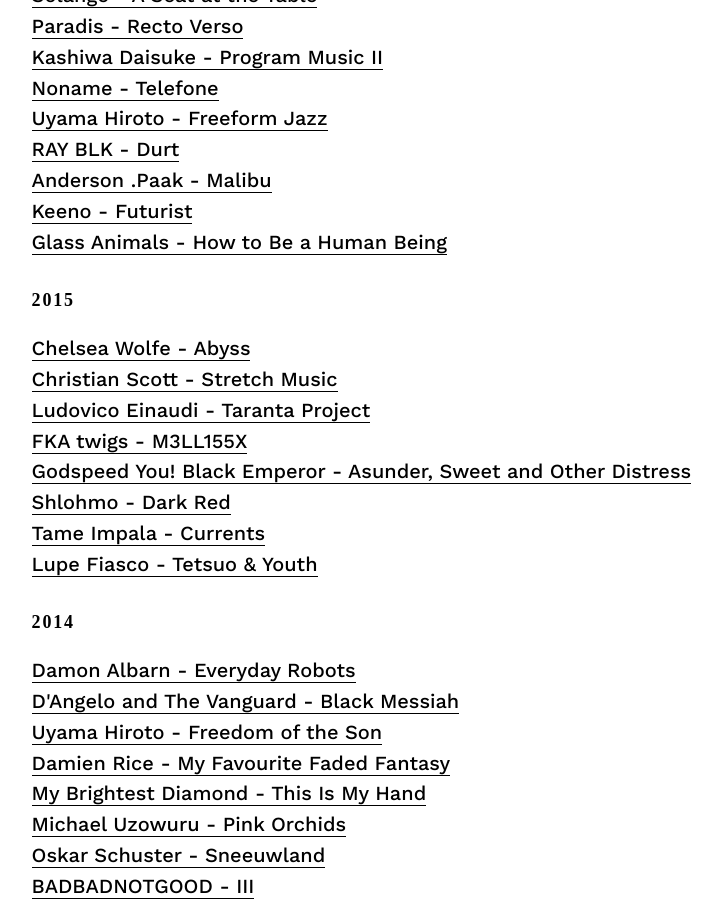
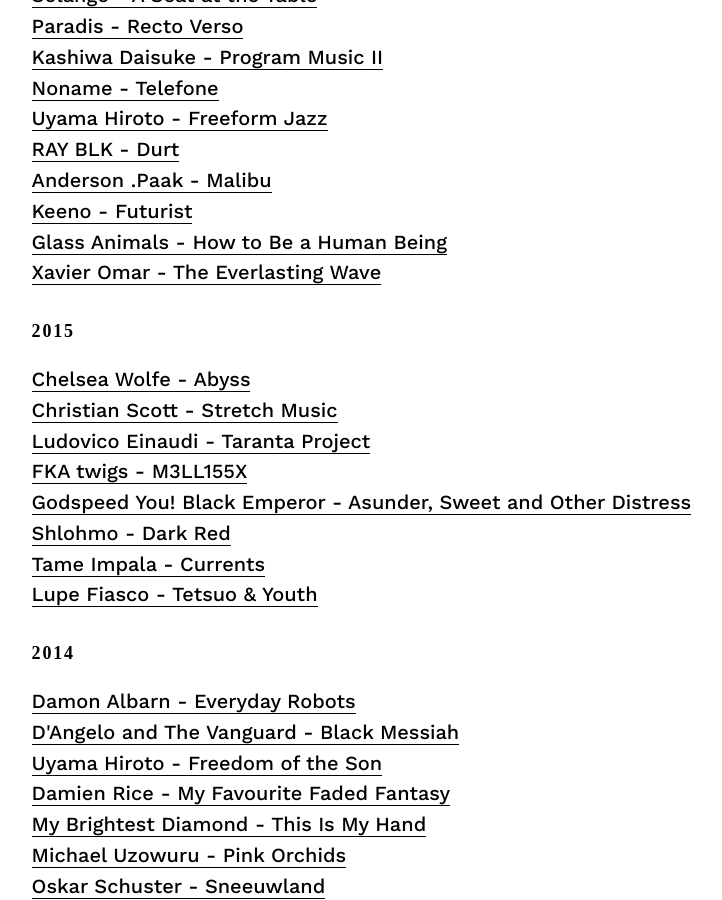
Before and after one commit to agarun/agarun.github.io, a Jekyll site: the page built from _posts/2017-10-02-loved-lists.html, in a window 1280 px wide and 900 px high, scrolled down 1070 px. Shown: the whole window, without its empty margins (186-908 px from the left). Built offline with Jekyll 4.4.1, drawn with Linux system fonts in a browser that asks for light colours; some web fonts are replaced.

Commit message:
Update music.yml

```diff
--- a/_data/music.yml
+++ b/_data/music.yml
@@ -82,6 +82,10 @@
     - artist: Glass Animals
       title: How to Be a Human Being
       link: https://www.youtube.com/watch?v=9lUfunQW84U&list=PLQReQsnItdzYQzuK2yD7ipXIT9ce9WAWA
+
+    - artist: Xavier Omar
+      title: The Everlasting Wave
+      link: https://soundcloud.com/xvromar/sets/the-everlasting-wave-ep
 
 - year: 2015
   albums:
```
